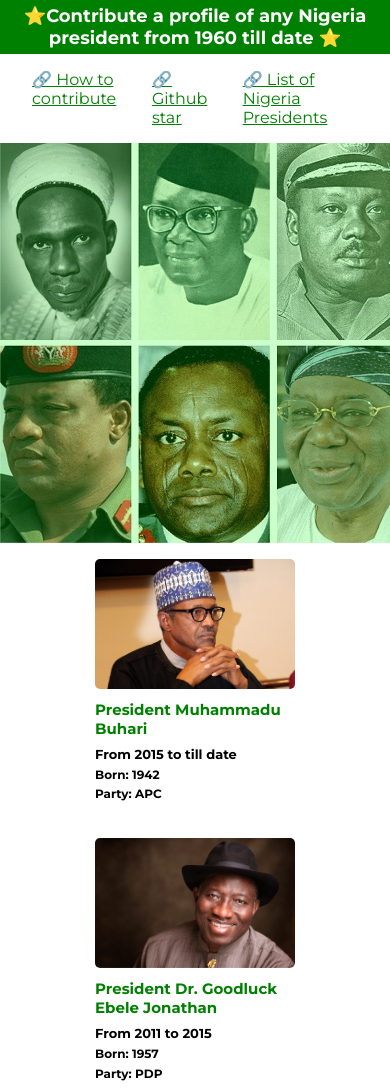
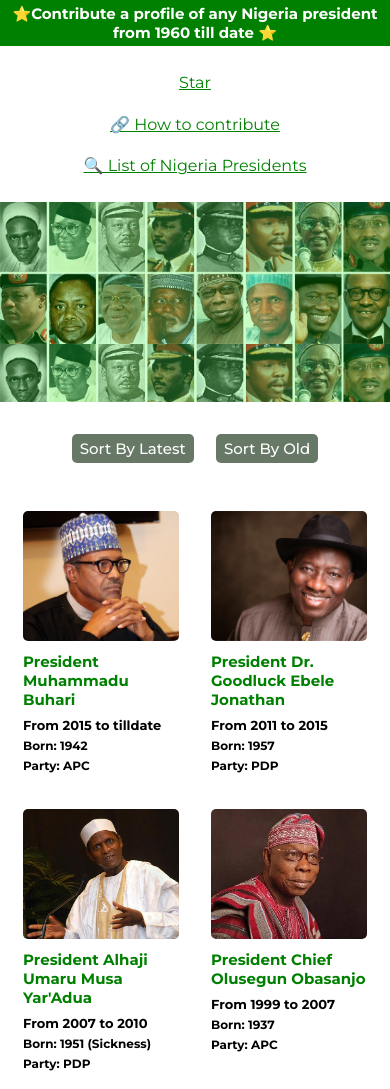
Before and after one commit to unclebay143/nigeria-presidents, a plain HTML site: page index.html in a window 390 px wide. Shown: the top 1089 px of the page. Drawn offline with Linux system fonts and the light colour scheme.

Commit message:
add: github star counter button fix: mobile resonsiveness fix: text

```diff
--- /dev/null
+++ b/assets/css/card.css
@@ -0,0 +1,71 @@
+/* *PROFILE SECTION */
+
+.profile-cards {
+  display: flex;
+  flex-wrap: wrap;
+  justify-content: center;
+}
+
+.card {
+  margin: 1rem;
+  width: 200px;
+  height: auto;
+  cursor: pointer;
+}
+
+.card-image {
+  height: 130px;
+}
+
+.card-image img {
+  height: 100%;
+  width: 100%;
+  min-width: 100%;
+  min-height: 100%;
+  border-radius: 5px;
+  object-fit: cover;
+}
+
+.card-info {
+  margin-top: 0.7rem;
+}
+
+.card-info h3 {
+  margin-bottom: 0.3rem;
+}
+
+.card-info .name {
+  font-size: 15px;
+  margin-bottom: 0.3rem;
+  margin-bottom: 0.5rem;
+  background: -webkit-linear-gradient(green, green);
+  background-clip: text;
+  -webkit-background-clip: text;
+  -webkit-text-fill-color: transparent;
+}
+
+.card-info .born {
+  font-size: 12px;
+}
+
+.card-info .tenure {
+  font-size: 13px;
+}
+
+.card-info .party {
+  font-size: 12px;
+}
+
+@media (max-width: 900px) {
+  .profile-cards {
+    display: flex;
+    flex-wrap: wrap;
+    justify-content: center;
+  }
+
+  .card {
+    margin: 1rem;
+    width: 40%;
+    height: auto;
+  }
+}
--- a/assets/css/index.css
+++ b/assets/css/index.css
@@ -27,6 +27,7 @@
 nav {
   display: flex;
   justify-content: center;
+  align-items: center;
   padding: 1rem;
 }
 
@@ -50,59 +51,59 @@ nav {
     url("./../portraits/Nigerian-Presidents.jpg");
 }
 
-/* *PROFILE SECTION */
-
-.profile-cards {
-  display: flex;
-  flex-wrap: wrap;
-  justify-content: center;
+.message {
+  text-align: center;
+  margin: 1rem;
 }
 
-.card {
-  margin: 1rem;
-  width: 200px;
-  height: auto;
+.sorting-btn {
+  display: flex;
+  justify-content: center;
+  align-items: center;
+  margin: 2rem;
 }
 
-.card-image {
-  height: 130px;
+.sorting-btn button {
+  margin: 0 0.7rem;
+  text-transform: capitalize;
+  background-color: rgba(39, 63, 39, 0.7);
+  color: var(--secondary-color);
+  font-weight: 500;
+  font-size: 15px;
+  border: none;
+  border-radius: 5px;
+  padding: 0.3rem 0.5rem;
+  cursor: pointer;
 }
 
-.card-image img {
-  height: 100%;
-  width: 100%;
-  min-width: 100%;
-  min-height: 100%;
-  border-radius: 5px;
-  object-fit: cover;
+footer {
+  text-align: center;
+  margin: 2rem;
+  font-weight: 500;
 }
 
-.card-info {
-  margin-top: 0.7rem;
+@media (max-width: 900px) {
+  nav {
+    flex-direction: column;
   }
 
-.card-info h3 {
-  margin-bottom: 0.3rem;
+  .top-nav {
+    font-size: 10px;
   }
 
-.card-info .name {
-  font-size: 15px;
-  margin-bottom: 0.3rem;
-  margin-bottom: 0.5rem;
-  background: -webkit-linear-gradient(green, green);
-  background-clip: text;
-  -webkit-background-clip: text;
-  -webkit-text-fill-color: transparent;
+  .nav-items {
+    margin: 0.7rem 0;
   }
 
-.card-info .born {
-  font-size: 12px;
+  .banner-wrapper {
+    width: 100%;
+    height: 200px;
+    background: linear-gradient(
+        0deg,
+        rgba(0, 255, 0, 0.2),
+        rgba(0, 255, 0, 0.2)
+      ),
+      url("./../portraits/Nigerian-Presidents.jpg");
+    background-size: contain;
   }
-
-.card-info .tenure {
-  font-size: 13px;
 }
-
-.card-info .party {
-  font-size: 12px;
-}
--- a/assets/js/data.json
+++ b/assets/js/data.json
@@ -4,58 +4,84 @@
         "no":"15",
         "name": "Muhammadu Buhari",
         "imgsrc": "President-Muhammadu-Buhari-President.jpg",
-        "from": "2015",
-        "to":"till date",
+        "from": 2015,
+        "to":"tilldate",
         "reason": null,
-        "born": "1942",
+        "born": 1942,
         "party": "APC",
-        "diedInOffice": false
+        "diedInOffice": false,
+        "contributors" : [{
+            "name":"unclebigbay",
+            "url":"https://github.com/unclebay143"
+
+        }]
     },
     {
         "no":"14",
         "name": "Dr. Goodluck Ebele Jonathan",
         "imgsrc": "President-Goodluck-Ebele-Jonathan.png",
-        "from": "2011",
-        "to": "2015",
+        "from": 2011,
+        "to": 2015,
         "reason": null,
-        "born": "1957",
+        "born": 1957,
         "party": "PDP",
-        "diedInOffice": false
+        "diedInOffice": false,
+        "contributors" : [{
+            "name":"unclebigbay",
+            "url":"https://github.com/unclebay143"
+
+        }]
     },
     {
         "no":"13",
         "name": "Alhaji Umaru Musa Yar'Adua",
         "imgsrc": "President-Alhaji-Umaru-Musa-Yar'Adua.jpg",
-        "from": "2007",
-        "to": "2010",
+        "from": 2007,
+        "to": 2010,
         "reason": null,
-        "born": "1951",
+        "born": 1951,
         "party": "PDP",
         "diedInOffice": true,
-        "dateofdeath": "2010",
-        "causeofdeath": "Sickness"
+        "dateofdeath": 2010,
+        "causeofdeath": "Sickness",
+        "contributors" : [{
+            "name":"unclebigbay",
+            "url":"https://github.com/unclebay143"
+
+        }]
     },
     {
         "no": "12",
         "name": "Chief Olusegun Obasanjo",
         "imgsrc": "President-Chief-Olusegun-Obasanjo.jpg",
-        "from": "1999",
-        "to":  "2007",
+        "from": 1999,
+        "to":  2007,
         "reason": null,
-        "born": "1937",
+        "born": 1937,
         "party": "APC",
-        "diedInOffice": false
+        "diedInOffice": false,
+        "contributors" : [{
+            "name":"unclebigbay",
+            "github_url":"https://github.com/unclebay143"
+
+        }]
     },
     {
         "no": "11",
         "name": "General Abdulsalami Abubakar",
         "imgsrc": "President-General-Abdulsalami-Abubakar.jpg",
-        "from": "1998",
-        "to":  "1999",
+        "from": 1998,
+        "to":  1999,
         "reason": "resigned",
-        "born": "1942",
+        "born": 1942,
         "party": "PRC",
-        "diedInOffice": false
+        "diedInOffice": false,
+        "contributors" : [{
+            "name":"unclebigbay",
+            "github_url":"https://github.com/unclebay143"
+
+
+        }]
     }
 ]
 }
--- a/assets/js/index.js
+++ b/assets/js/index.js
@@ -7,12 +7,9 @@ const fetchPresidentData = async () => {
 };
 
 // render the president profile to the ui
-const renderPresidentProfile = async () => {
+const renderPresidentProfile = async (presidents) => {
   // profile card parent div
   const profileCard = document.querySelector(".profile-cards");
-  // get the president from the fetch function
-  const { presidents } = await fetchPresidentData();
-  //
   let temp = "";
   //  loop profile into temp container
   presidents.forEach((president) => {
@@ -21,19 +18,23 @@ const renderPresidentProfile = async () => {
       president;
 
     const isReasionAvailable = reason ? `(${reason})` : "";
+    const isDeceased = causeofdeath ? `(${causeofdeath})` : "";
     //
     temp += `
-    <div class="card">
+    <div class="card" onclick="viewMore()">
         <div class="card-image">
             <img
+                load="lazy"
                 src="./assets/portraits/${imgsrc}"
                 alt="${name}"
+                width="100%"
+                height="100%"
             />
         </div>
         <div class="card-info">
             <h3 class="name">President ${name}</h3>
             <h3 class="tenure">From ${from} to ${to} ${isReasionAvailable}</h3>
-            <h3 class="born">Born: ${born}</h3>
+            <h3 class="born">Born: ${born} ${isDeceased}</h3>
             <h3 class="party">Party: ${party}</h3>
         </div>
     </div>
@@ -44,5 +45,26 @@ const renderPresidentProfile = async () => {
   profileCard.innerHTML = temp;
 };
 
-// entry function
-renderPresidentProfile();
+/* SORTING AREA*/
+const sortByLatest = async () => {
+  // Get the president from the fetch function
+  const { presidents } = await fetchPresidentData();
+  // Sort the president list from new to old
+  const sortByLatest = presidents.sort((a, b) => b.from - a.from);
+  renderPresidentProfile(sortByLatest);
+};
+
+/* SORTING AREA*/
+const sortByOld = async () => {
+  document.querySelector(".message").innerText =
+    "It is open source, fix this button";
+};
+
+const viewMore = () => {
+  // TODO: users should be able to view more information about the president
+  document.querySelector(".message").innerText =
+    "Yes! you should be able to view more, you can fix this";
+};
+
+// Entry Level
+sortByLatest();
--- a/index.html
+++ b/index.html
@@ -5,6 +5,10 @@
     <meta http-equiv="X-UA-Compatible" content="IE=edge" />
     <meta name="viewport" content="width=device-width, initial-scale=1.0" />
     <link rel="stylesheet" href="./assets/css/index.css" />
+    <link rel="stylesheet" href="./assets/css/card.css" />
+
+    <!-- github repo star script -->
+    <script async defer src="https://buttons.github.io/buttons.js"></script>
     <title>Nigeria President from 1960 till date</title>
   </head>
   <body>
@@ -16,15 +20,23 @@
         </h1>
       </section>
       <nav>
+        <!-- Github star counter -->
+        <a
+          class="github-button nav-items"
+          href="https://github.com/unclebay143/nigeria-presidents"
+          data-color-scheme="no-preference: light; light: light; dark: dark;"
+          data-icon="octicon-star"
+          data-show-count="true"
+          aria-label="Star unclebay143/nigeria-presidents on GitHub"
+          >Star</a
+        >
         <a href="" class="nav-items">🔗 How to contribute</a>
-        <a href="" class="nav-items">🔗 Github star</a>
-        <a href="http://" target="_blank" rel="noopener noreferrer"></a>
         <a
           href="https://www.google.com/search?q=list+of+nigerian+presidents+from+1960+till+date"
           class="nav-items"
           target="_blank"
           rel="noopener noreferrer"
-          >🔗 List of Nigeria Presidents</a
+          >🔍 List of Nigeria Presidents</a
         >
       </nav>
     </header>
@@ -41,10 +53,23 @@
     </section>
 
     <main>
+      <p class="message"></p>
+      <div class="sorting-btn">
+        <button onclick="sortByLatest()">Sort by latest</button>
+        <button onclick="sortByOld()">Sort by old</button>
+      </div>
       <!-- *profile section dynmic from javascript -index.js-->
       <section class="profile-cards"></section>
     </main>
 
+    <!-- footer -->
+    <footer>
+      Designed with 🧡 by
+      <a href="http://" target="_blank" rel="noopener noreferrer"
+        >unclebigbay</a
+      >
+    </footer>
+
     <script src="/assets/js/index.js"></script>
   </body>
 </html>
```
Lines whose indentation alone changed are shown as unchanged.
